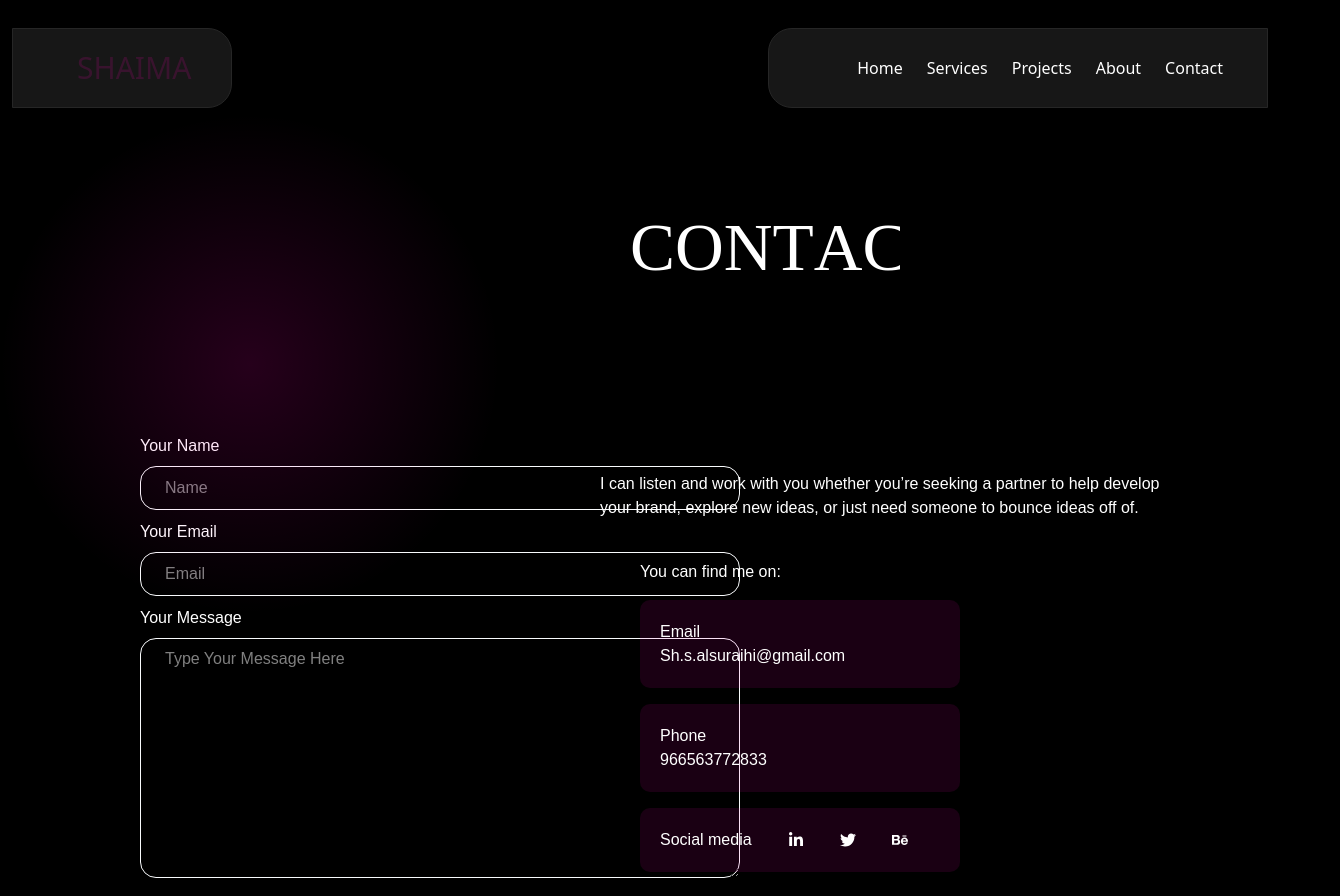
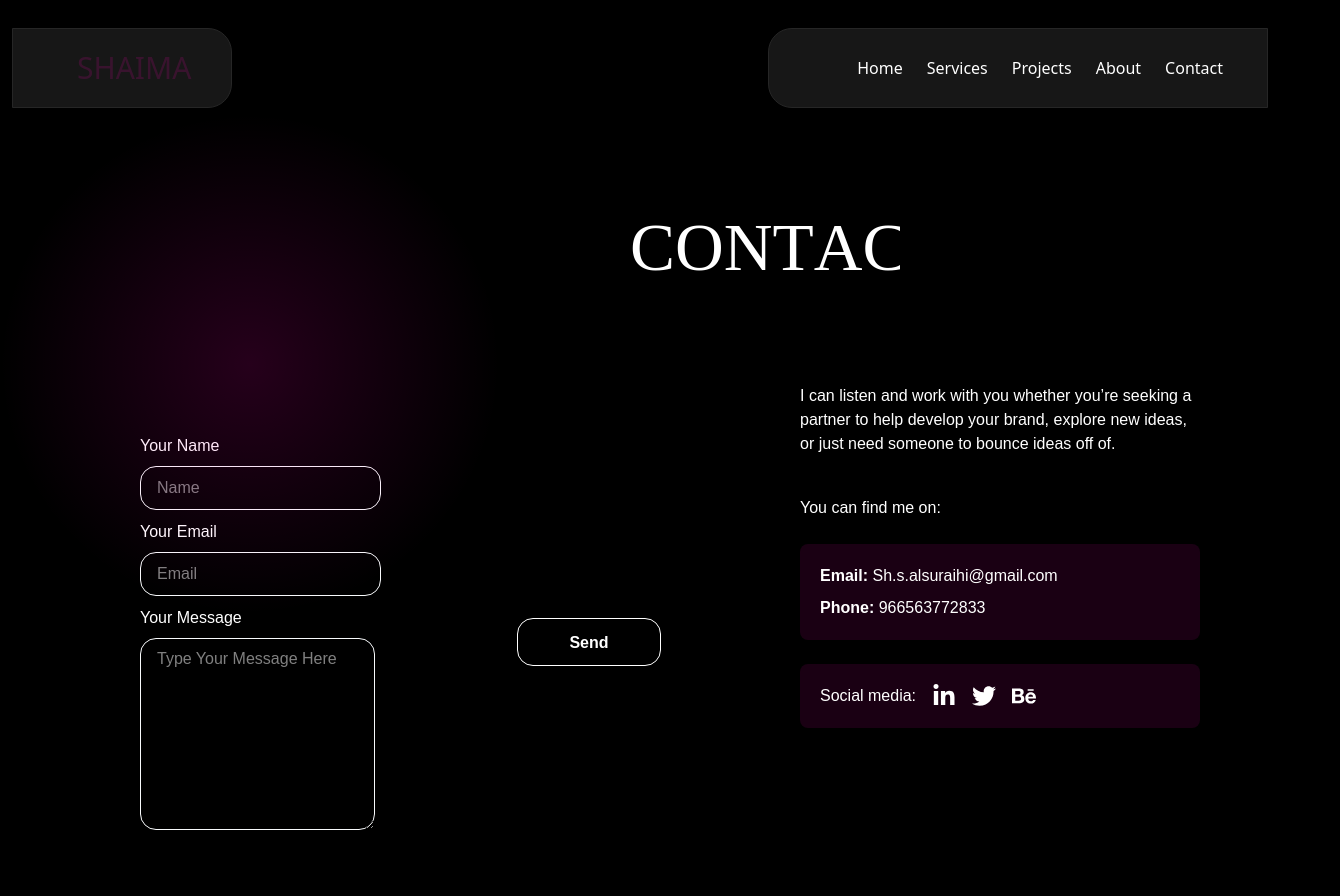
Before and after one commit to shim079/mysite, a Next.js app: page /mysite/Contact in a window 1280 px wide. Shown: the top 896 px of the page, 1340 px wide, since content can reach past the window. Built offline with nearby package versions, Linux system fonts and the light colour scheme; a web font is replaced by a local one.

Commit message:
Update page.js

```diff
--- a/app/Contact/page.js
+++ b/app/Contact/page.js
@@ -106,73 +106,67 @@ const Page = () => {
 
 
       {/* Contact Form */}
+      <div className="flex flex-col lg:flex-row gap-10">
         <form ref={form} onSubmit={sendEmail} className={styles.form}>
-        <div className='pl-15 pr-150 flex flex-col gap-2'>
+          <div className="pl-15 pr-8 flex flex-col gap-2">
             <label htmlFor='fullname'>Your Name</label>
             <input
-
               name="fullname"
-            className='w-150 h-11 px-6 py-2 rounded-2xl border border-slate-50'
+              className='w-full h-11 px-4 py-2 rounded-2xl border border-slate-50'
               type='text'
               id='fullname'
               placeholder='Name'
             />
           </div>
 
-        <div className='pl-15 pr-150 flex flex-col gap-2'>
+          <div className="pl-15 pr-8 flex flex-col gap-2">
             <label htmlFor='email'>Your Email</label>
             <input
-
               name="email"
-            className='w-150 h-11 px-6 py-2 rounded-2xl border border-slate-50'
+              className='w-full h-11 px-4 py-2 rounded-2xl border border-slate-50'
               type='email'
               id='email'
               placeholder='Email'
             />
           </div>
 
-        <div className='pl-15 pr-150 flex flex-col gap-2'>
+          <div className="pl-15 pr-8 flex flex-col gap-2">
             <label htmlFor='message'>Your Message</label>
             <textarea
-
               name="message"
-            className='shadow-md px-6 py-2 border border-slate-50 h-60 w-150 rounded-2xl'
+              className='px-4 py-2 border border-slate-50 h-48 w-full rounded-2xl shadow-md'
               id='message'
               placeholder='Type Your Message Here'
             />
           </div>
 
           <Magnet padding={70} disabled={false} magnetStrength={20}>
-          <button className='mt-3 p-3 ml-75 text-white font-bold border-1 w-29 h-12 rounded-2xl cursor-pointer' type='submit'>
+            <button className='mt-3 p-3 ml-25 text-white font-bold border-1 w-29 h-12 md:w-36 rounded-2xl cursor-pointer' type='submit'>
               Send
             </button>
           </Magnet>
         </form>
 
         {/* Contact Info */}
-      <div className='right-10 p-20 absolute top-98 max-w-180'>
-        <h3>
+        <div className="pr-20 pl-10 flex-1 text-white space-y-6">
+          <p>
             I can listen and work with you whether you’re seeking a partner to help develop your brand,
             explore new ideas, or just need someone to bounce ideas off of.
-        </h3>
-        <h2 className='pt-10 ml-10'>You can find me on:</h2>
+          </p>
+          <h2 className='pt-4'>You can find me on:</h2>
 
-        <ul className='p-5 bg-[#FF00B61A] m-4 ml-10 w-80 rounded-[10px]'>
-          <li>Email</li>
-          <li>Sh.s.alsuraihi@gmail.com</li>
+          <ul className='p-5 bg-[#FF00B61A] rounded-lg space-y-2'>
+            <li><strong>Email:</strong> Sh.s.alsuraihi@gmail.com</li>
+            <li><strong>Phone:</strong> 966563772833</li>
           </ul>
 
-        <ul className='p-5 bg-[#FF00B61A] m-4 ml-10 w-80 rounded-[10px]'>
-          <li>Phone</li>
-          <li>966563772833</li>
-        </ul>
-
-        <ul className='p-5 bg-[#FF00B61A] ml-10 w-80 rounded-[10px] flex items-center space-x-9 absolute'>
-          <p>Social media</p>
-          <a href='https://www.linkedin.com/in/shaima-alharbi-7201b822a/'><FaLinkedinIn /></a>
-          <a href='/'><FaTwitter /></a>
-          <a href='https://www.behance.net/shaimas4'><FaBehance /></a>
-        </ul>
+          <div className='flex items-center gap-4 p-5 bg-[#FF00B61A] rounded-lg'>
+            <span>Social media:</span>
+            <a href='https://www.linkedin.com/in/shaima-alharbi-7201b822a/'><FaLinkedinIn size={24} /></a>
+            <a href='/'><FaTwitter size={24} /></a>
+            <a href='https://www.behance.net/shaimas4'><FaBehance size={24} /></a>
+          </div>
+        </div>
       </div>
     </div>
   );
```
Lines whose indentation alone changed are shown as unchanged.
